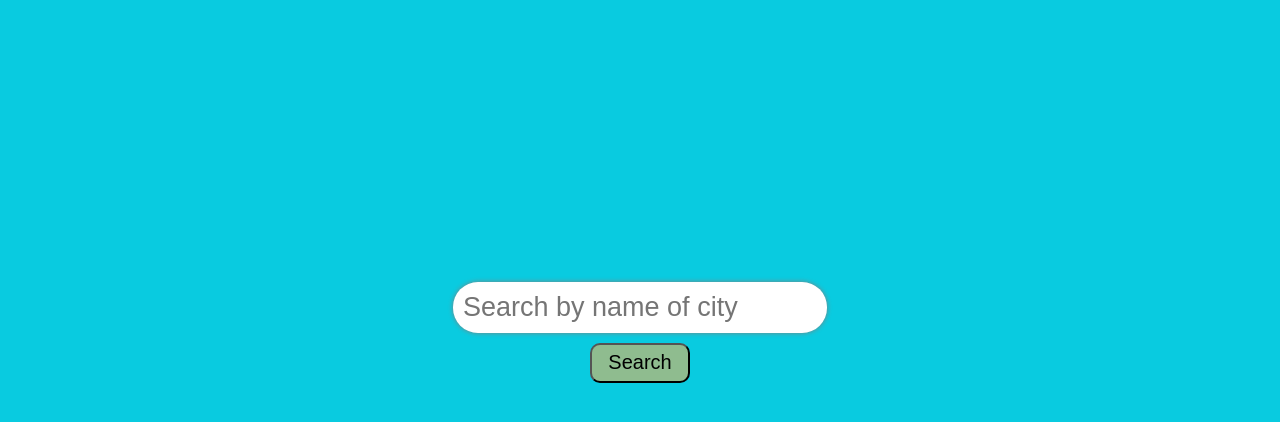
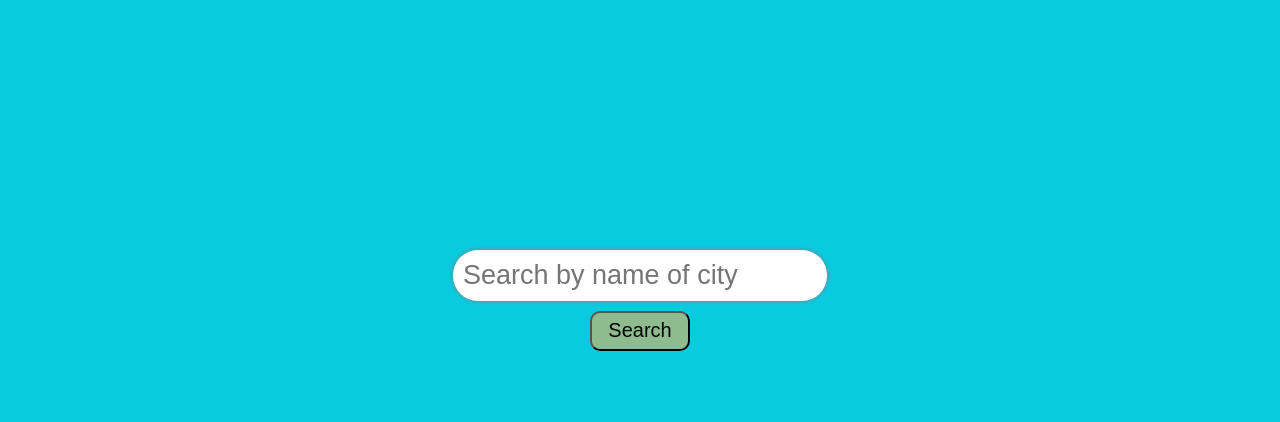
Before and after one commit to tejaram1234/adj-mct, a plain HTML site: page index.html in a window 1280 px wide. Shown: the part 70-492 px from the top of the page. Drawn offline with Linux system fonts and the light colour scheme.

Commit message:
adj commit

```diff
--- a/style.css
+++ b/style.css
@@ -33,7 +33,7 @@ header div{
 }
 main{
     width: 100%;
-    height: 93vh;
+    height: 85vh;
     background-color: rgb(9, 203, 224);
     display: flex;
     align-items: center;
```
